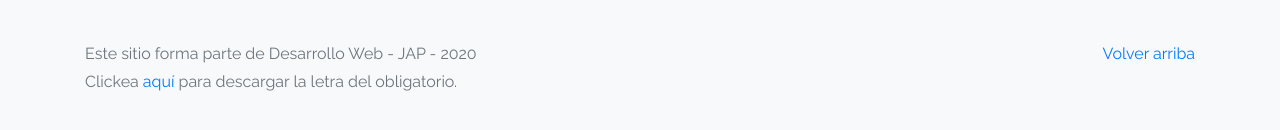
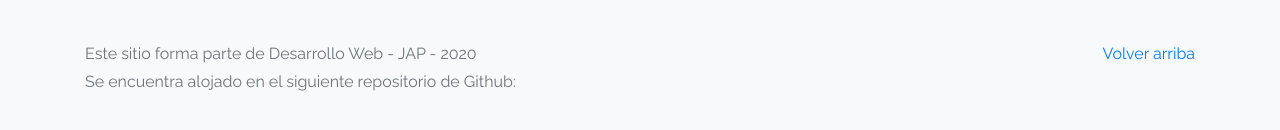
Before and after one commit to vicbentos11/VictoriaBentose-commerce, a plain HTML site: page categories.html in a window 1280 px wide. Shown: the part 348-478 px from the top of the page. Drawn offline with Linux system fonts and the light colour scheme; no server answers.

Commit message:
cambio de web agrego github
agrego mi github

```diff
--- a/categories.html
+++ b/categories.html
@@ -79,7 +79,7 @@
           <a href="#">Volver arriba</a>
         </p>
         <p>Este sitio forma parte de Desarrollo Web - JAP - 2020</p>
-        <p>Clickea <a target="_blank" href="Letra.pdf">aquí</a> para descargar la letra del obligatorio.</p>
+        <p>Se encuentra alojado en el siguiente repositorio de Github: <a target="_blank" href="https://github.com/vicbentos11/VictoriaBentose-commerce.git"></a> </p>
       </div>
     </footer>
     <div id="spinner-wrapper"><div class="lds-ring"><div></div><div></div><div></div><div></div></div></div>
```
